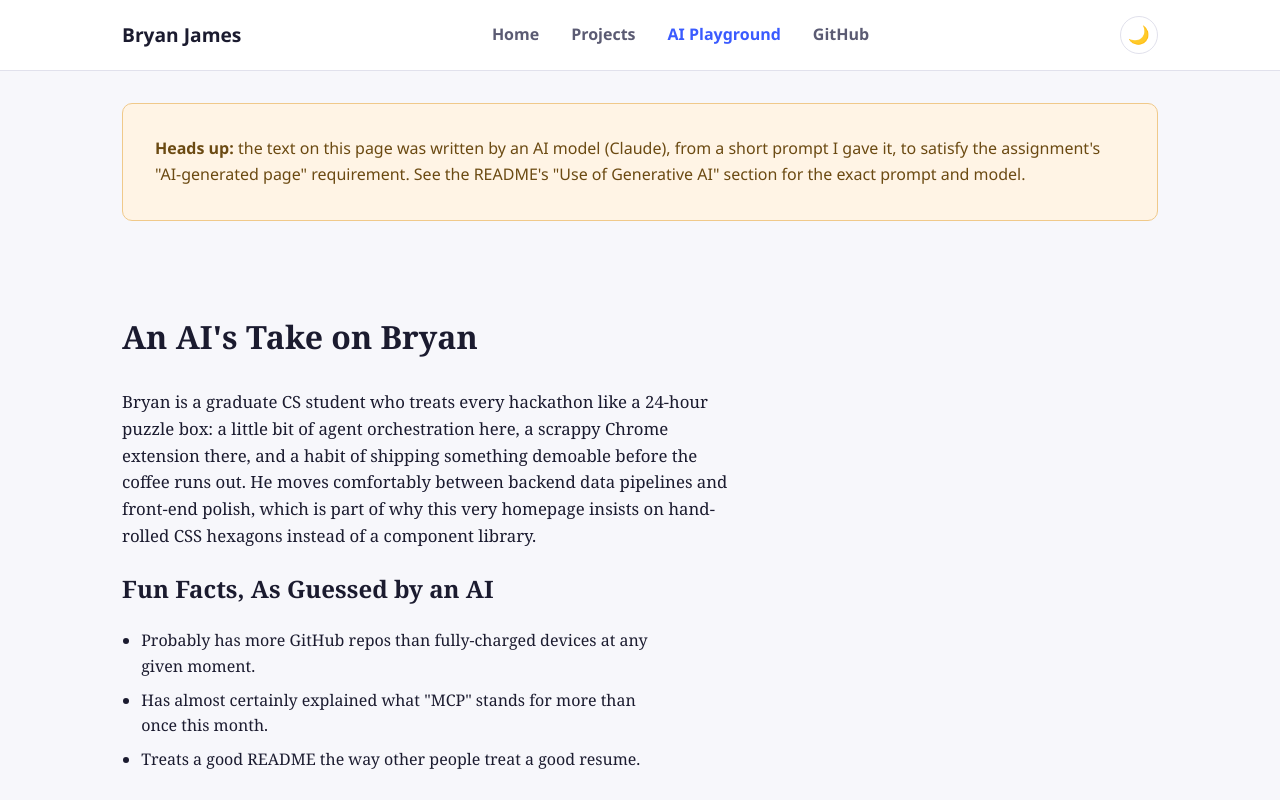
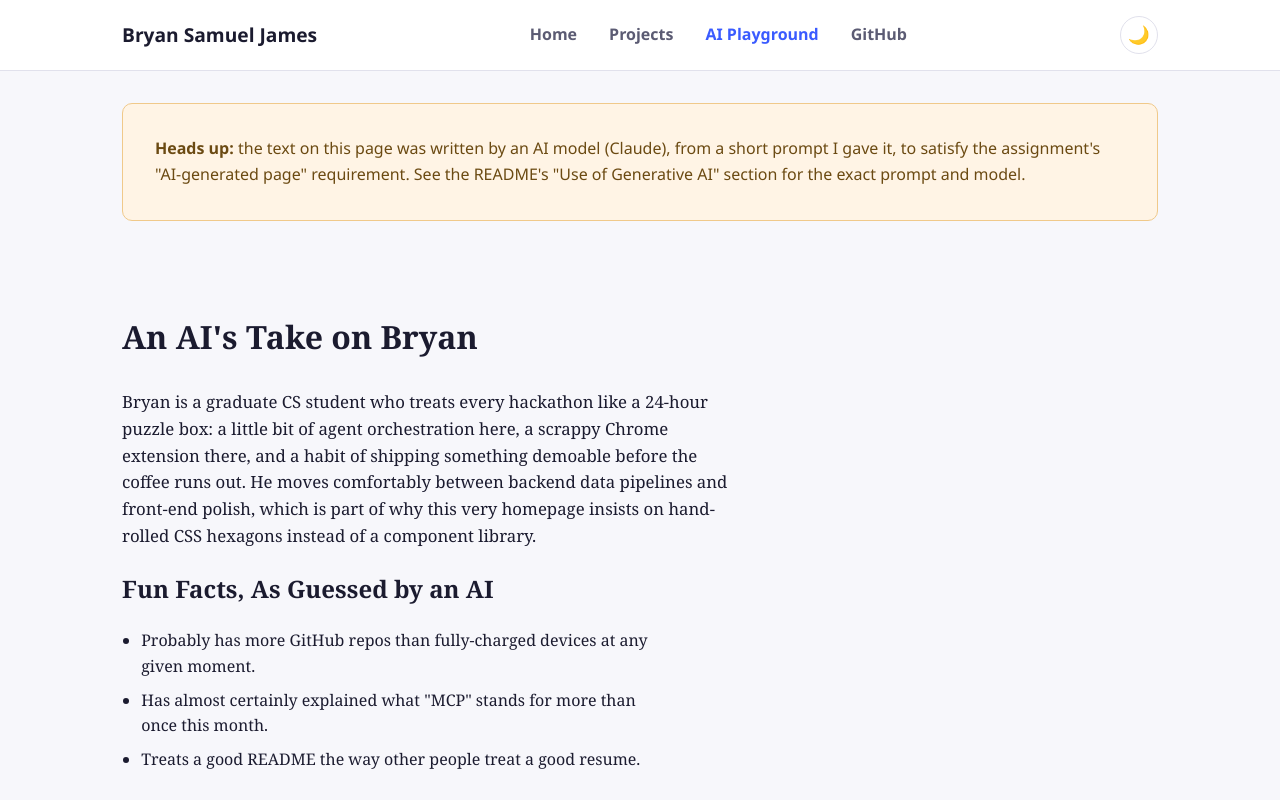
Before and after one commit to BryanSJamesDev/bryan-vanilla-homepage, a website with bundled scripts: page ai-generated.html in a window 1280 px wide. Shown: the top 800 px of the page. Built offline with nearby package versions, Linux system fonts and the light colour scheme.

Commit message:
Update ai-generated.html

```diff
--- a/ai-generated.html
+++ b/ai-generated.html
@@ -3,7 +3,7 @@
   <head>
     <meta charset="UTF-8" />
     <meta name="viewport" content="width=device-width, initial-scale=1.0" />
-    <title>AI Playground: Bryan James</title>
+    <title>AI Playground: Bryan Samuel James</title>
 
     <meta name="author" content="Bryan Samuel James" />
     <meta
@@ -19,7 +19,7 @@
   <body>
     <header class="site-header">
       <nav class="navbar" aria-label="Primary">
-        <a class="brand" href="./index.html">Bryan James</a>
+        <a class="brand" href="./index.html">Bryan Samuel James</a>
         <ul class="nav-links">
           <li><a href="./index.html">Home</a></li>
           <li><a href="./projects.html">Projects</a></li>
```
